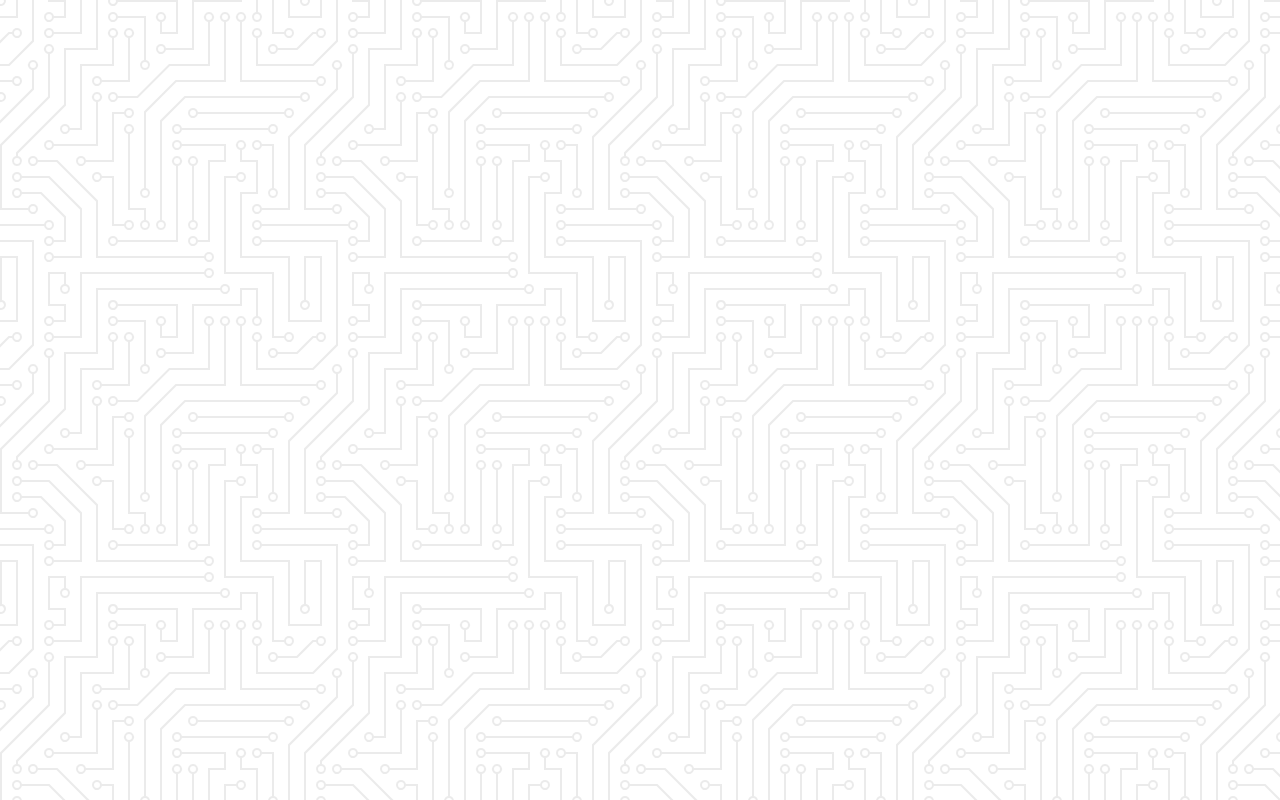
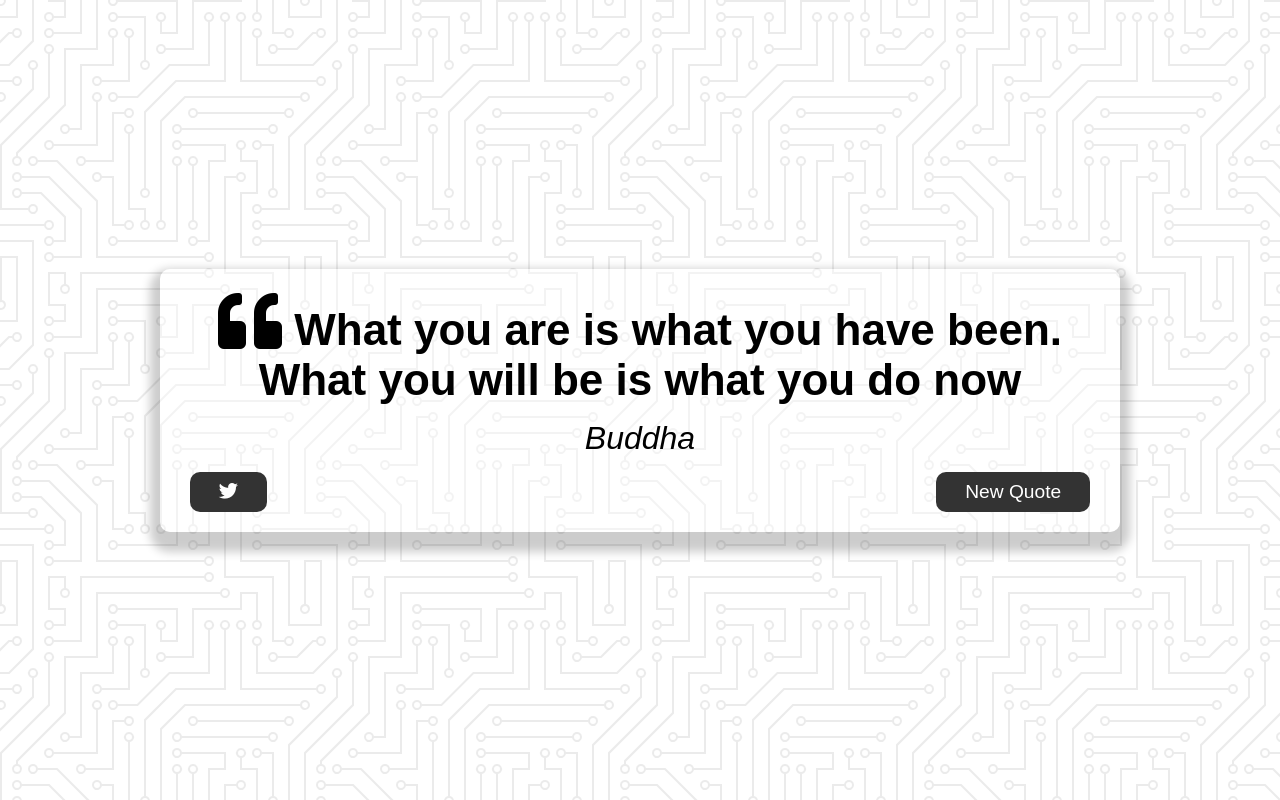
Before and after one commit to oEdvinsson/Quote-Generator, a plain HTML site: page index.html in a window 1280 px wide. Drawn offline with Linux system fonts and the light colour scheme.

Commit message:
Changed index.html and style

```diff
--- a/index.html
+++ b/index.html
@@ -3,7 +3,7 @@
 <head>
     <meta charset="UTF-8">
     <meta name="viewport" content="width=device-width, initial-scale=1.0">
-    <title>Template</title>
+    <title>Quote Generator</title>
     <link rel="icon" type="image/png" href="favicon.png">
 
     <!-- Old Favicon - Grab Icon From Google (Might be unsupported in the future) -->
@@ -13,7 +13,25 @@
     <link rel="stylesheet" href="style.css">
 </head>
 <body>
-    <!-- Script -->
+    <div class="quote-container" id="quote-container">
+        <!-- Quote-->
+        <div class="quote-text">
+            <i class="fas fa-quote-left"></i>
+            <span id="quote">What you are is what you have been.
+                What you will be is what you do now</span>
+                </div>
+                <!-- Author-->
+                <div class="quote-author">
+                    <span id="author">Buddha</span>
+                    </div>
+                    <!-- Buttons -->
+                    <div class="button-container">
+                    <button class="twitter-button" id ="twitter" title="Tweet This!">
+                        <i class="fab fa-twitter"></i>
+                    </button>
+                    <button id="new-quote">New Quote</button>
+                </div>
     <script src="script.js"></script>
+        </div>
 </body>
 </html>
--- a/style.css
+++ b/style.css
@@ -17,3 +17,70 @@ body {
   align-items: center;
   justify-content: center;
 }
+
+.quote-container {
+  width: auto;
+  max-width: 900px;
+  padding: 20px 30px;
+  border-radius: 10px;
+  background-color: rgba(255, 255, 255, 0.4);
+  box-shadow: 0 10px 10px 10px rgba(0, 0, 0, 0.2);
+}
+
+.quote-text {
+  font-size: 2.75rem;
+}
+
+.long-quote {
+  font-size: 2rem;
+}
+
+.fa-quote-left {
+  font-size: 4rem;
+}
+
+.quote-author {
+  margin-top: 15px;
+  font-size: 2rem;
+  font-weight: 400;
+  font-style: italic;
+}
+
+.button-container {
+  margin-top: 15px;
+  display: flex;
+  justify-content: space-between;
+}
+
+button {
+  cursor: pointer;
+  font-size: 1.2rem;
+  height: 2.5rem;
+  border: none;
+  border-radius: 10px;
+  color: #fff;
+  background: #333;
+  outline: none;
+  padding: 0.5rem 1.8rem;
+  box-shadow: 0 0.3rem rgba(121, 121, 121 0.65);
+}
+
+button:hover {
+  filter: brightness(110%);
+}
+
+button:active {
+  transform: translate(0, 0.3rem);
+  box-shadow: 0 0.1rem #rgba(255, 255, 255, 0.65);
+}
+
+/* Media Query: Tablet or Smaller */
+@media screen and (max-width: 1000px) {
+  .quote-container {
+    margin: auto 10px;
+  }
+
+  .quote-text {
+    font-size: 2.5rem;
+  }
+}
```
